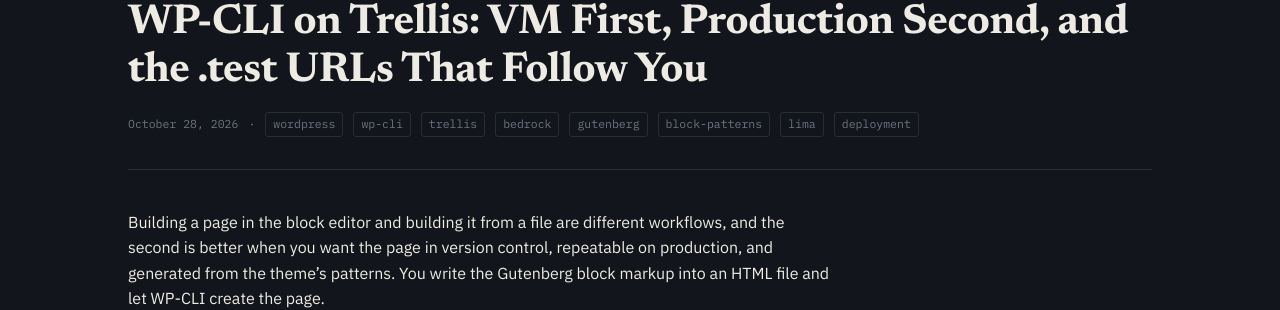
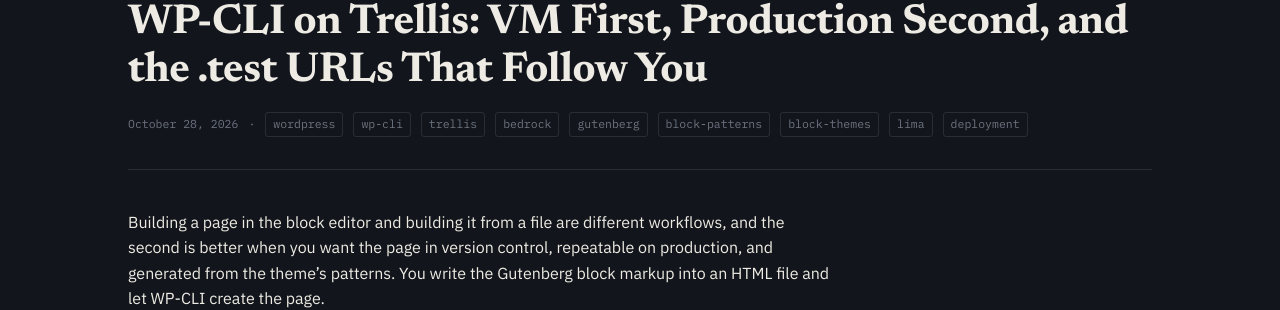
Before and after one commit to wpvillain/wpvillain.github.io, a Jekyll site: the page built from _posts/2026-10-28-create-wordpress-pages-block-markup-wp-cli-trellis-vm-production.markdown, in a window 1280 px wide and 900 px high. Shown: the part 214-524 px from the top of the window. Built offline with Jekyll 4.4.1, drawn with Linux system fonts in a browser that asks for light colours.

Commit message:
Tag two block theme posts with block-themes

```diff
--- a/_posts/2026-09-23-wordpress-mobile-menu-overlay-styling-and-the-headless-chrome-trap.markdown
+++ b/_posts/2026-09-23-wordpress-mobile-menu-overlay-styling-and-the-headless-chrome-trap.markdown
@@ -3,7 +3,7 @@
 title: "WordPress Mobile Menu Overlay Styling and the Headless Chrome Trap"
 date: 2026-09-23 10:00:00 +0700
 categories: wordpress css devops testing
-tags: [wordpress, gutenberg, block-theme, mobile-menu, overlay, css, headless-chrome, playwright, testing]
+tags: [wordpress, gutenberg, block-themes, mobile-menu, overlay, css, headless-chrome, playwright, testing]
 case_category: devops
 case_status: shipped
 ---
--- a/_posts/2026-10-28-create-wordpress-pages-block-markup-wp-cli-trellis-vm-production.markdown
+++ b/_posts/2026-10-28-create-wordpress-pages-block-markup-wp-cli-trellis-vm-production.markdown
@@ -3,7 +3,7 @@
 title: "Creating WordPress Pages from Block Markup with WP-CLI on Trellis: VM First, Production Second, and the .test URLs That Follow You"
 date: 2026-10-28 23:40:00 +0700
 categories: wordpress wp-cli trellis
-tags: [wordpress, wp-cli, trellis, bedrock, gutenberg, block-patterns, lima, deployment]
+tags: [wordpress, wp-cli, trellis, bedrock, gutenberg, block-patterns, block-themes, lima, deployment]
 case_category: development
 case_status: documented
 ---
```
